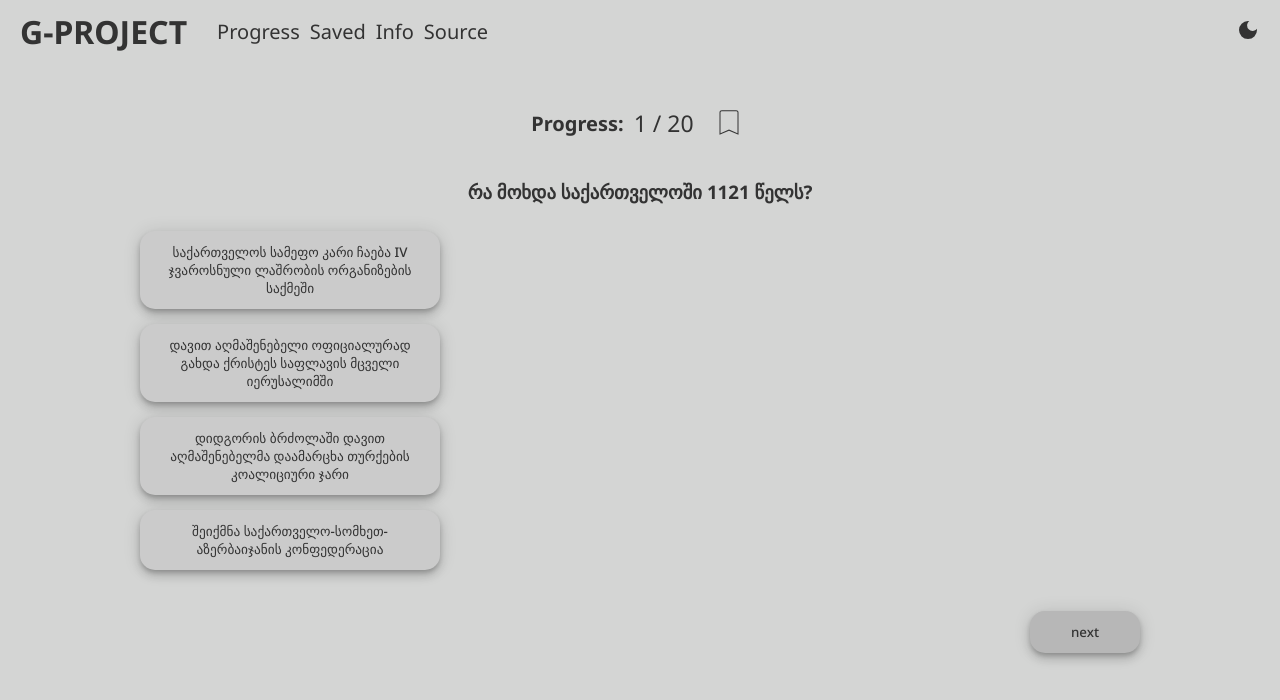
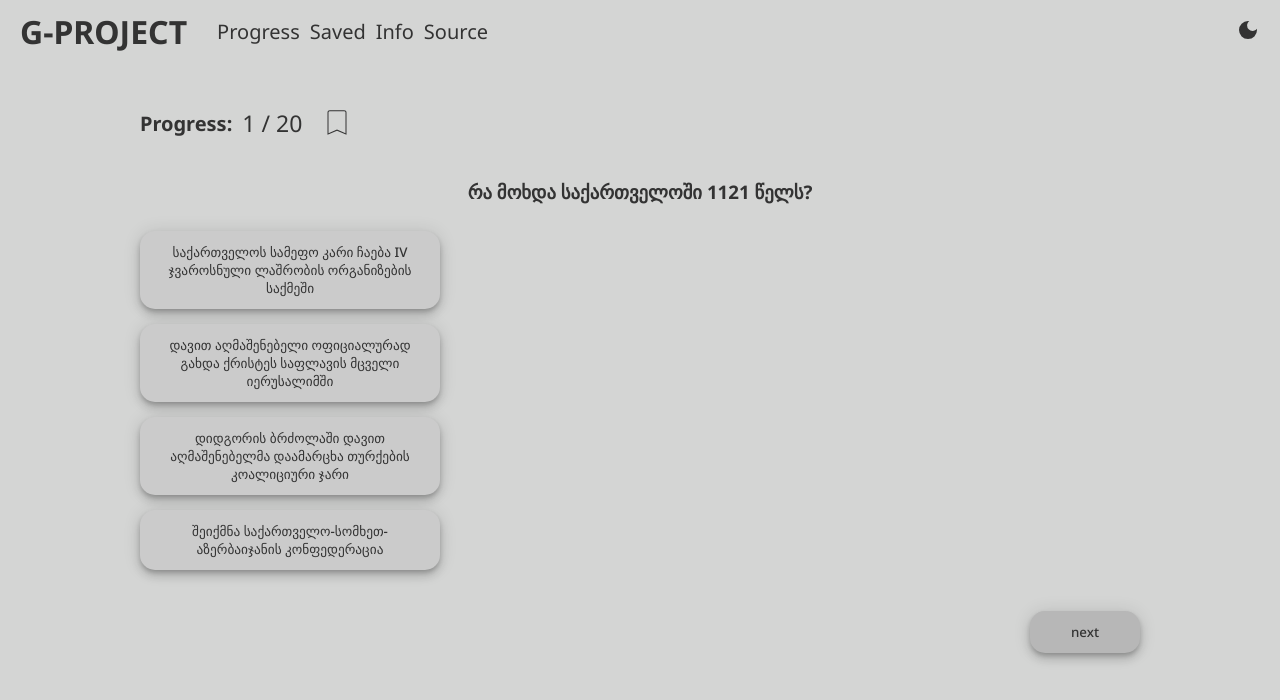
Before and after one commit to Ilya-Zukhbaya/Georgian-Project, a React (Create React App) app: page /card/0 in a window 1280 px wide. Shown: the top 700 px of the page. Built offline with nearby package versions, Linux system fonts and the light colour scheme.

Commit message:
Add style

```diff
--- a/src/components/Card/index.module.scss
+++ b/src/components/Card/index.module.scss
@@ -8,7 +8,7 @@
   &__progressBar {
     display: flex;
     align-items: center;
-    justify-content: center;
+    justify-content: space-between;
     margin-bottom: 10px;
     font-size: 20px;
     font-weight: 400;
--- a/src/components/Header/index.module.scss
+++ b/src/components/Header/index.module.scss
@@ -38,7 +38,7 @@
     justify-content: center;
     &__rightside {
       position: absolute;
-      top: 20px;
+      top: 30px;
       right: auto;
       left: auto;
     }
```
